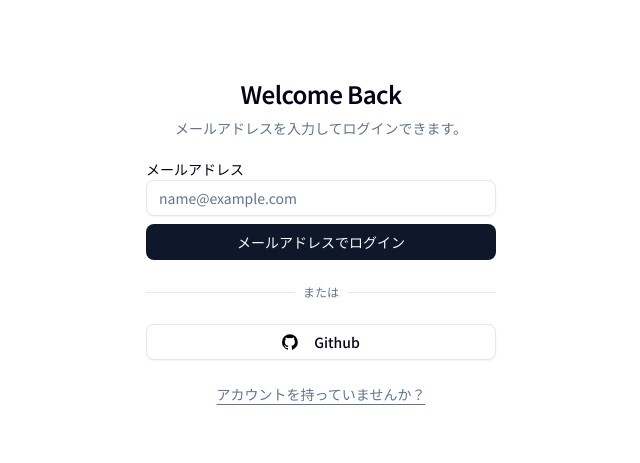
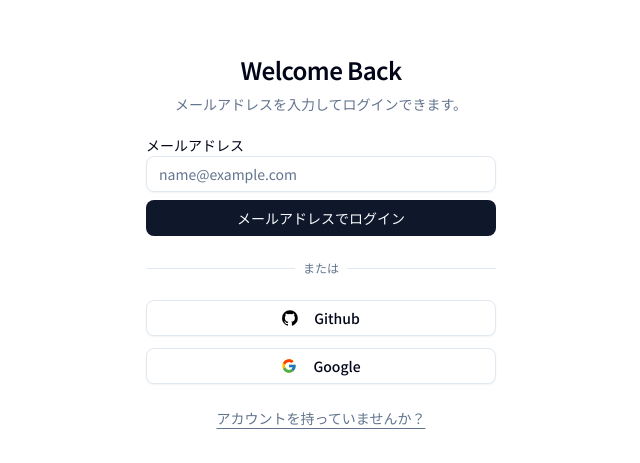
Before and after one commit to masa720/post-writer-webapp, a Next.js app: page /login in a window 1280 px wide. Shown: the part 159-622 px from the top of the page, without its empty margins (319-959 px from the left). Built offline with nearby package versions, Linux system fonts and the light colour scheme.

Commit message:
add: login with google

```diff
--- a/auth.ts
+++ b/auth.ts
@@ -1,13 +1,18 @@
 import NextAuth from "next-auth"
 import GitHub from "next-auth/providers/github"
+import Google from "next-auth/providers/google"
 
 export const { handlers, signIn, signOut, auth } = NextAuth({
   providers: [
     GitHub({
     clientId: process.env.AUTH_GITHUB_CLIENT_ID!,
     clientSecret: process.env.AUTH_GITHUB_CLIENT_SECRET!,
-  })
-],
+    }),
+    Google({
+      clientId: process.env.AUTH_GOOGLE_CLIENT_ID!,
+      clientSecret: process.env.AUTH_GOOGLE_CLIENT_SECRET!,
+    }),
+  ],
   pages: {
     signIn: "/login"
   },
--- a/components/icon.tsx
+++ b/components/icon.tsx
@@ -17,4 +17,30 @@
       />
     </svg>
   ),
+  google: ({ ...props }) => (
+    <svg
+      xmlns="http://www.w3.org/2000/svg"
+      width="200"
+      height="200"
+      viewBox="0 0 48 48"
+      {...props}
+    >
+      <path
+        fill="#FFC107"
+        d="M43.611 20.083H42V20H24v8h11.303c-1.649 4.657-6.08 8-11.303 8c-6.627 0-12-5.373-12-12s5.373-12 12-12c3.059 0 5.842 1.154 7.961 3.039l5.657-5.657C34.046 6.053 29.268 4 24 4C12.955 4 4 12.955 4 24s8.955 20 20 20s20-8.955 20-20c0-1.341-.138-2.65-.389-3.917z"
+      />
+      <path
+        fill="#FF3D00"
+        d="m6.306 14.691l6.571 4.819C14.655 15.108 18.961 12 24 12c3.059 0 5.842 1.154 7.961 3.039l5.657-5.657C34.046 6.053 29.268 4 24 4C16.318 4 9.656 8.337 6.306 14.691z"
+      />
+      <path
+        fill="#4CAF50"
+        d="M24 44c5.166 0 9.86-1.977 13.409-5.192l-6.19-5.238A11.91 11.91 0 0 1 24 36c-5.202 0-9.619-3.317-11.283-7.946l-6.522 5.025C9.505 39.556 16.227 44 24 44z"
+      />
+      <path
+        fill="#1976D2"
+        d="M43.611 20.083H42V20H24v8h11.303a12.04 12.04 0 0 1-4.087 5.571l.003-.002l6.19 5.238C36.971 39.205 44 34 44 24c0-1.341-.138-2.65-.389-3.917z"
+      />
+    </svg>
+  ),
 };
--- a/components/user-auth-form.tsx
+++ b/components/user-auth-form.tsx
@@ -10,6 +10,8 @@
 
 export default function UserAuthForm() {
   const [isGithubLoading, setIsGithubLoading] = useState<boolean>(false);
+  const [isGoogleLoading, setIsGoogleLoading] = useState<boolean>(false);
+
   return (
     <div className="grid gap-6">
       <form>
@@ -35,6 +37,7 @@
         </div>
       </div>
 
+      <div className="flex flex-col gap-3">
         <button
           className={cn(buttonVariants({ variant: "outline" }))}
           onClick={async () => {
@@ -49,6 +52,22 @@
           )}
           Github
         </button>
+
+        <button
+          className={cn(buttonVariants({ variant: "outline" }))}
+          onClick={async () => {
+            setIsGoogleLoading(true);
+            await signIn("google");
+          }}
+        >
+          {isGoogleLoading ? (
+            <Icon.spinner className="mr-2 animate-spin" />
+          ) : (
+            <Icon.google className="mr-2" />
+          )}
+          Google
+        </button>
+      </div>
     </div>
   );
 }
```
Lines whose indentation alone changed are shown as unchanged.
